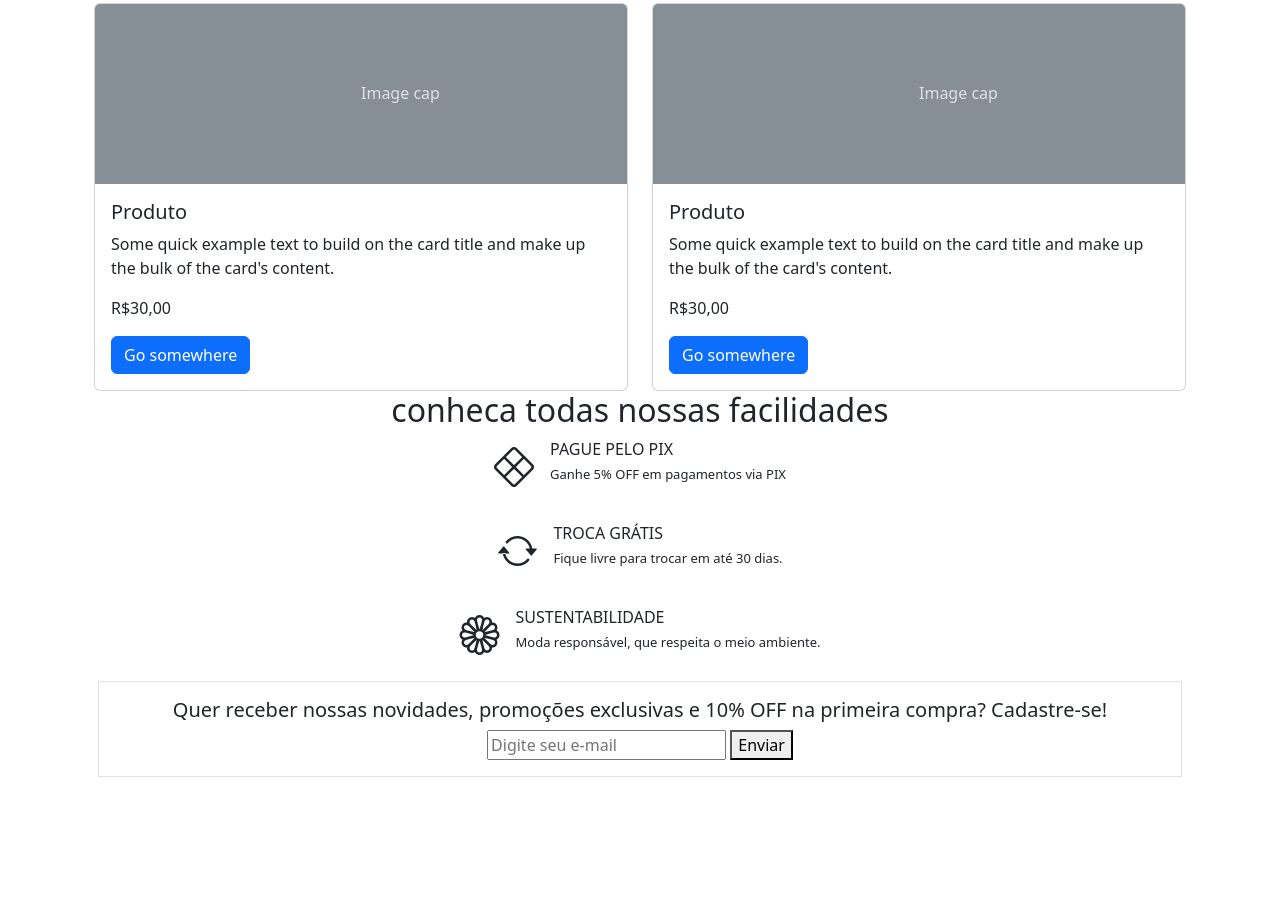
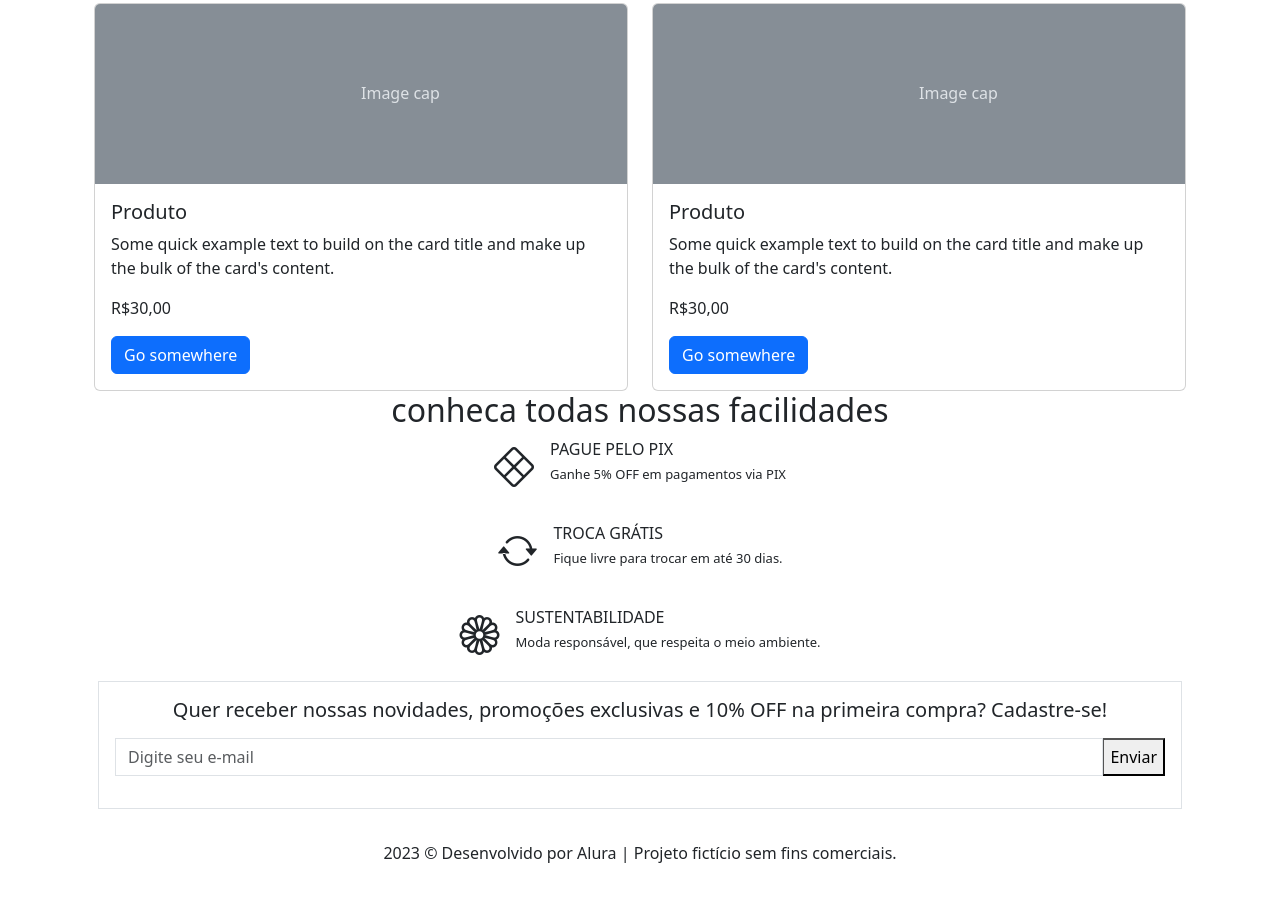
Before and after one commit to ViniciusOLucio/meteora, a plain HTML site: page index.html in a window 1280 px wide. Shown: the part 2142-3039 px from the top of the page. Before the commit the page ends 2935 px from the top, so only its background shows below. Drawn offline with nearby package versions, Linux system fonts and the light colour scheme.

Commit message:
form created

```diff
--- a/index.html
+++ b/index.html
@@ -282,14 +282,18 @@
 <section class="container">
   <form class="border border-secondery m-3 p-3 text-center">
     <h5>Quer receber nossas novidades, promoções exclusivas e 10% OFF na primeira compra? Cadastre-se!</h5>
-    <div>
-      <input type="email" placeholder="Digite seu e-mail" aria-label="Digite seu e-mail" aria-describedby="button-addon2" />
+    <div class="input-group my-3">
+      <input type="email" class="form-control border-secondery rounded-0" placeholder="Digite seu e-mail" aria-label="Digite seu e-mail" aria-describedby="button-addon2" />
   <button type="button" id="button-addon2">Enviar</button>
     </div>
   </form>
 </section>
 
 
+<footer class="py-3 container">
+  <p  class="text-center">2023 &copy; Desenvolvido por Alura | Projeto fictício sem fins comerciais.</p>
+</footer>
+
 <script src="https://cdn.jsdelivr.net/npm/bootstrap@5.3.3/dist/js/bootstrap.bundle.min.js" integrity="sha384-YvpcrYf0tY3lHB60NNkmXc5s9fDVZLESaAA55NDzOxhy9GkcIdslK1eN7N6jIeHz" crossorigin="anonymous"></script>
 </body>
 
```
